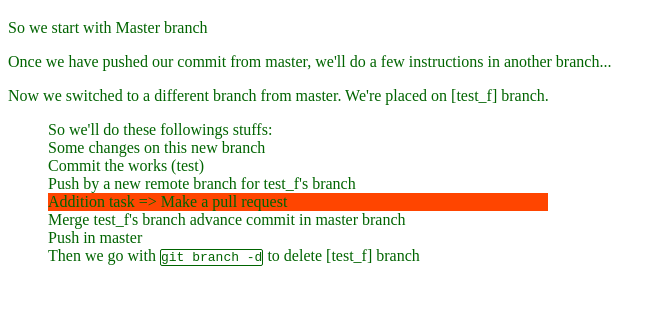
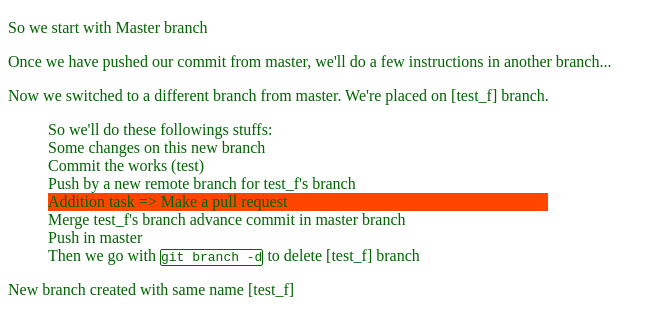
Before and after one commit to francis-siva/Git_Branch_Test, a plain HTML site: page index.html in a window 1280 px wide. Shown: the part 61-396 px from the top of the page, without its empty margins (0-666 px from the left). Drawn offline with Linux system fonts and the light colour scheme.

Commit message:
<div> added to precise a new branch creation

```diff
--- a/index.html
+++ b/index.html
@@ -38,5 +38,6 @@
             <li>Push in master</li>
             <li><source>Then we go with <code>git branch -d</code> to delete [test_f] branch</li>
         </ul>
+        <div>New branch created with same name [test_f]</div>
     </body>
 </html>
```
